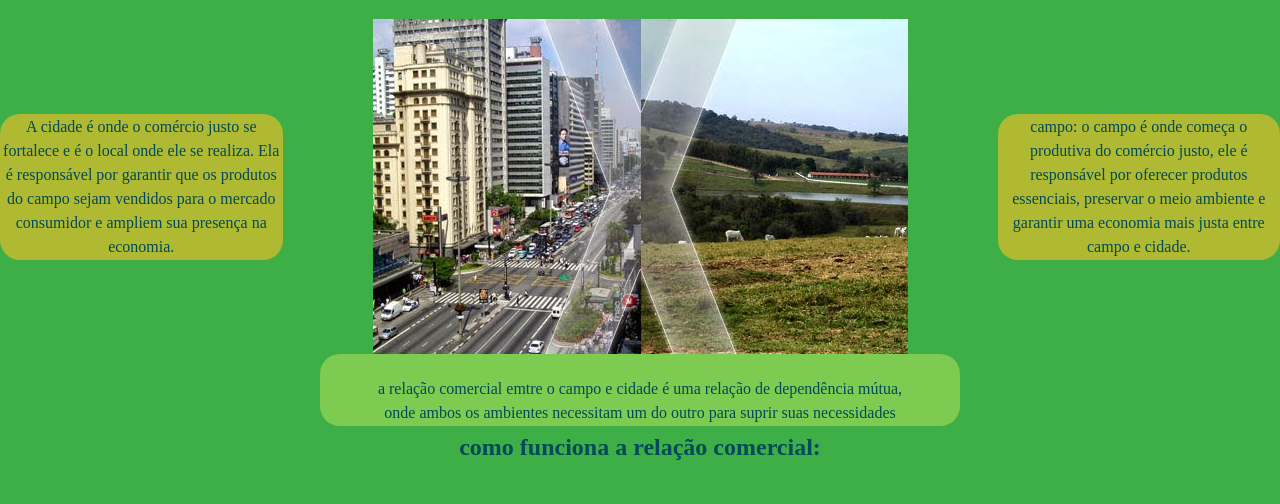
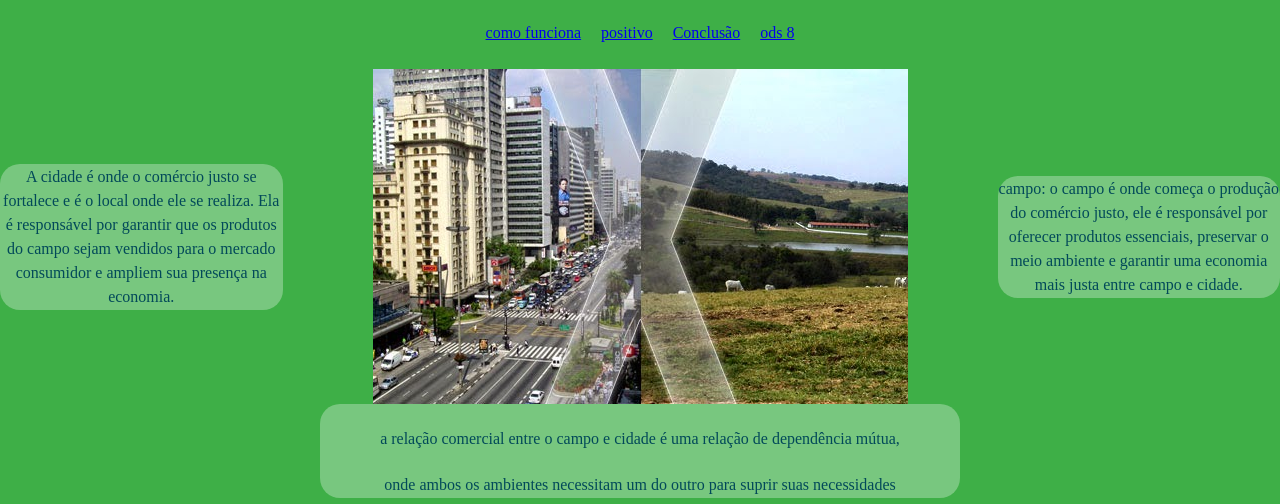
Before and after one commit to Eduardokorb2023/agrinho_3ano, a plain HTML site: page index.html in a window 1280 px wide. Shown: the part 89-593 px from the top of the page. Drawn offline with Linux system fonts and the light colour scheme; a web font is replaced by a local one.

Commit message:
Add files via upload

```diff
--- a/index.html
+++ b/index.html
@@ -11,11 +11,11 @@
         <h1 class="titulo" >conexão de campo e cidade</h1>
 
 <nav>
-    <ul style="display: flex; list-style: none; gap: 20px; padding: 0; margin: 0; justify-content: center; align-items: center;">
-        <li class="titulo"><a href="#problemas">como funcio</a></li>
-        <li class="titulo"><a href="#vantagens">positivo</a></li>
-        <li class="titulo"><a href="#conclusao">Conclusão</a></li>
-          <li class="titulo"><a href="#ods 8">ods 8</a></li>
+    <ul class="menu">
+        <li ><a href="#problemas">como funciona</a></li>
+        <li ><a href="#vantagens">positivo</a></li>
+        <li ><a href="#conclusao">Conclusão</a></li>
+          <li ><a href="#ods 8">ods 8</a></li>
     </ul>
 </nav>
 
@@ -25,7 +25,7 @@
              Ela é responsável por garantir que os produtos do campo sejam vendidos para o mercado consumidor e
              ampliem sua presença na economia. </p>
        <img class="titulo" src="1.jpg" alt="campo e cidade" title="Campo e cidade - Imagem com direitos autorais reservados à UFMG. Utilizada exclusivamente para fins educacionais, sem fins lucrativos." loading="lazy">
-         <p class="tex">campo: o campo é onde começa o produtiva do comércio justo, ele é responsável por oferecer produtos essenciais,
+         <p class="tex">campo: o campo é onde começa o produção do comércio justo, ele é responsável por oferecer produtos essenciais,
      preservar o meio ambiente e garantir uma economia mais justa entre campo e cidade. </p>
 </div>
         <section class="texto">
@@ -36,8 +36,8 @@
 
 
 
-        <p >a relação comercial emtre o campo e cidade é uma relação de dependência mútua, </p>
-            <p1>onde ambos os ambientes necessitam um do outro para suprir suas necessidades</p1>
+        <p >a relação comercial entre o campo e cidade é uma relação de dependência mútua, </p>
+            <p>onde ambos os ambientes necessitam um do outro para suprir suas necessidades</p>
             </section>
 
     </header>
@@ -52,7 +52,7 @@
                <section class="texto">
             <p >a relação do campo com a cidade é uma relação de dependência mútua,</p>
                <p > onde o campo fornece alimentos e matérias-primas para a cidade,</p>
-               <p > materias necessarios para cidade funciona,</p>
+               <p > matérias necessárias para cidade funciona,</p>
                 <p >  enquanto a cidade oferece tecnologia, mercado consumidor e </p>
                <p> serviços para o campo, coisas que ajudam o campo a se modernizar.</p>
             </section>
@@ -85,7 +85,7 @@
         </article>
 
         <article>
-            <h3 class="titulo" >funcinamento:</h3>
+            <h3 class="titulo" >funcionamento:</h3>
                <section class="texto">
             <p>
                 No Brasil, o comércio entre campo e cidade é
@@ -104,7 +104,7 @@
         <h2 class="titulo" >Consequências positivas:</h2>
         <section class="texto">
         <ul>
-            <p>1-maior Acesso a serviços na area rural</p>
+            <p>1-maior Acesso a serviços na área rural</p>
             <p>2-produção de Novas tecnologias</p>
             <p>3-Mercado consumidor</p>
             <p>4-Segurança alimentar</p>
@@ -120,17 +120,10 @@
       <section class="texto">
     <ul>
         <p> a ods 8 é mais voltada para a defesa de condições de trabalho justas e seguras como:salários justos e respeito aos direitos trabalhistas, que são princípios que estão na base do comércio justo.</p>
-        <p>ela Valoriza dos produtores locais, reconhecem e remuneram pequenos produtores e os trabalhadores rurais, ela tambem ajuda combatendo a exploração e promovendo a justa distribuição de renda.</p>
-        <p>ajuda na tambem na Geração de emprego digno para esses trabalhadores. a ods 8 ajuda no comercio justo entre campo e as cidades </p>
+        <p>Ela valoriza os produtores locais, reconhecem e remuneram pequenos produtores e os trabalhadores rurais, ela também ajuda combatendo a exploração e promovendo a justa distribuição de renda.</p>
+        <p>ajuda também na geração de emprego digno para esses trabalhadores. a ods 8 ajuda no comercio justo entre campo e as cidades </p>
     </ul></section>
 </section>
-
-
-
-
-
-
-
 
 
 
@@ -139,7 +132,7 @@
     <section id="conclusao" class="conteudo">
         <h2 class="titulo" >Conclusão:</h2>
         <section class="texto">
-        <p>o campo e a cidade são areas que trabalham juntas e ambos dependem um do outro para prosperarem e evoluirem, e com o comercio justo e seguro a prosperidade esta garantida.</p>
+        <p>o campo e a cidade são areas que trabalham juntas e ambos dependem um do outro para prosperarem e evoluírem, e com o comercio justo e seguro a prosperidade esta garantida.</p>
         </section>
 
 <div style="text-align: center;">
@@ -157,10 +150,10 @@
 </main>
 <body>
 <footer>
-        <p>Projeto desenvolvido pelo Eduardo matias, com fins educativos e talvez para sonegação de imposto, mas só talvez.</p>
+        <p>Projeto desenvolvido pelo Eduardo matias korb</p>
     </footer>
 </body> <a href=""><input type="button"  class="im1"  >
-        <img class="im1" src="milhão.jpg"  alt="milhão" title="Imagem de um milhão misterioso com capacidade de volta o tempo - uso próprio n"  style="display: block; margin: 0 auto; max-width: 20%; height: auto;" loading="lazy">
+        <img class="im1" src="milhão.jpg"  alt="milhão" title="Imagem de um milhão misterioso com capacidade de volta o tempo - uso próprio"  style="display: block; margin: 0 auto; max-width: 20%; height: auto;" loading="lazy">
     </a>
 
 </body>
--- a/style.css
+++ b/style.css
@@ -14,26 +14,39 @@
 /* código omitido */
 
 /* Reset */
+h1, h2, h3 {
+    font-family: var(--font-titulo);
+    text-align: center;
+    margin: 25px 0;
+     font-size: 2rem;
+}
 .tex {
     text-align: center;
-    background-color: rgba(255, 193, 35, 0.588);
-    padding: 1px;
-    line-height:1.5;
-    border-radius: 20px;
-    width: 50%;
-    margin: 0 auto;
-}
-.texto {
-    text-align: center;
-    background-color: rgba(148, 213, 86, 0.751);
+    background-color: rgba(255, 255, 255, 0.3);
     padding: 1px;
     line-height:1.5;
     border-radius: 20px;
     width: 50%;
     margin: 0 auto;
 
+}
 
+.menu {
+    display: flex;
+    list-style: none;
+    gap: 20px;
+    justify-content: center;
+    margin: 20px 0;
+}
 
+.texto {
+    text-align: center;
+    background-color: rgba(255, 255, 255, 0.3);
+    padding: 1px;
+    line-height:1.5;
+    border-radius: 20px;
+    width: 50%;
+    margin: 0 auto;
 }
 .titulo{
       text-align: center;
```
